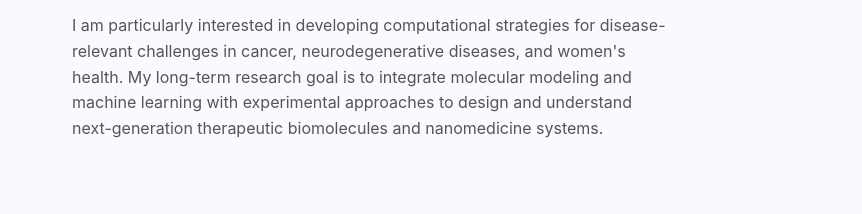
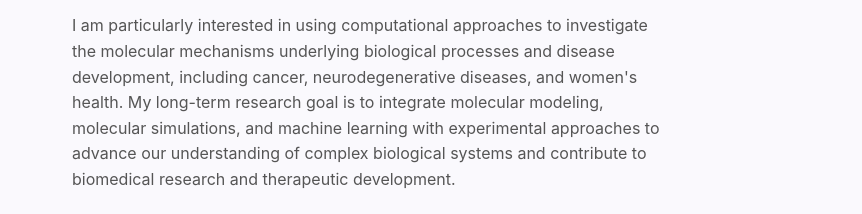
Before and after one commit to aylaesmaeilzadeh/aylaesmaeilzadeh.github.io, a plain HTML site: page index.html in a window 1280 px wide. Shown: the part 476-690 px from the top of the page, 418-1280 px from the left. Drawn offline with Linux system fonts and the light colour scheme.

Commit message:
Update index.html

```diff
--- a/index.html
+++ b/index.html
@@ -86,7 +86,7 @@
         I am passionate about understanding biological systems at the molecular level through computational approaches. My educational background is in biotechnology and cell and molecular biology, and my research focuses on molecular dynamics simulations and structural bioinformatics to investigate biomolecular and nanomaterial interactions, drug delivery systems, lipid membranes, and the structure and function of proteins in the context of therapeutic development and biomolecular design.
 
       <p>
-        I am particularly interested in developing computational strategies for disease-relevant challenges in cancer, neurodegenerative diseases, and women's health. My long-term research goal is to integrate molecular modeling and machine learning with experimental approaches to design and understand next-generation therapeutic biomolecules and nanomedicine systems.
+        I am particularly interested in using computational approaches to investigate the molecular mechanisms underlying biological processes and disease development, including cancer, neurodegenerative diseases, and women's health. My long-term research goal is to integrate molecular modeling, molecular simulations, and machine learning with experimental approaches to advance our understanding of complex biological systems and contribute to biomedical research and therapeutic development.
       </p>
 
     </div>
```
